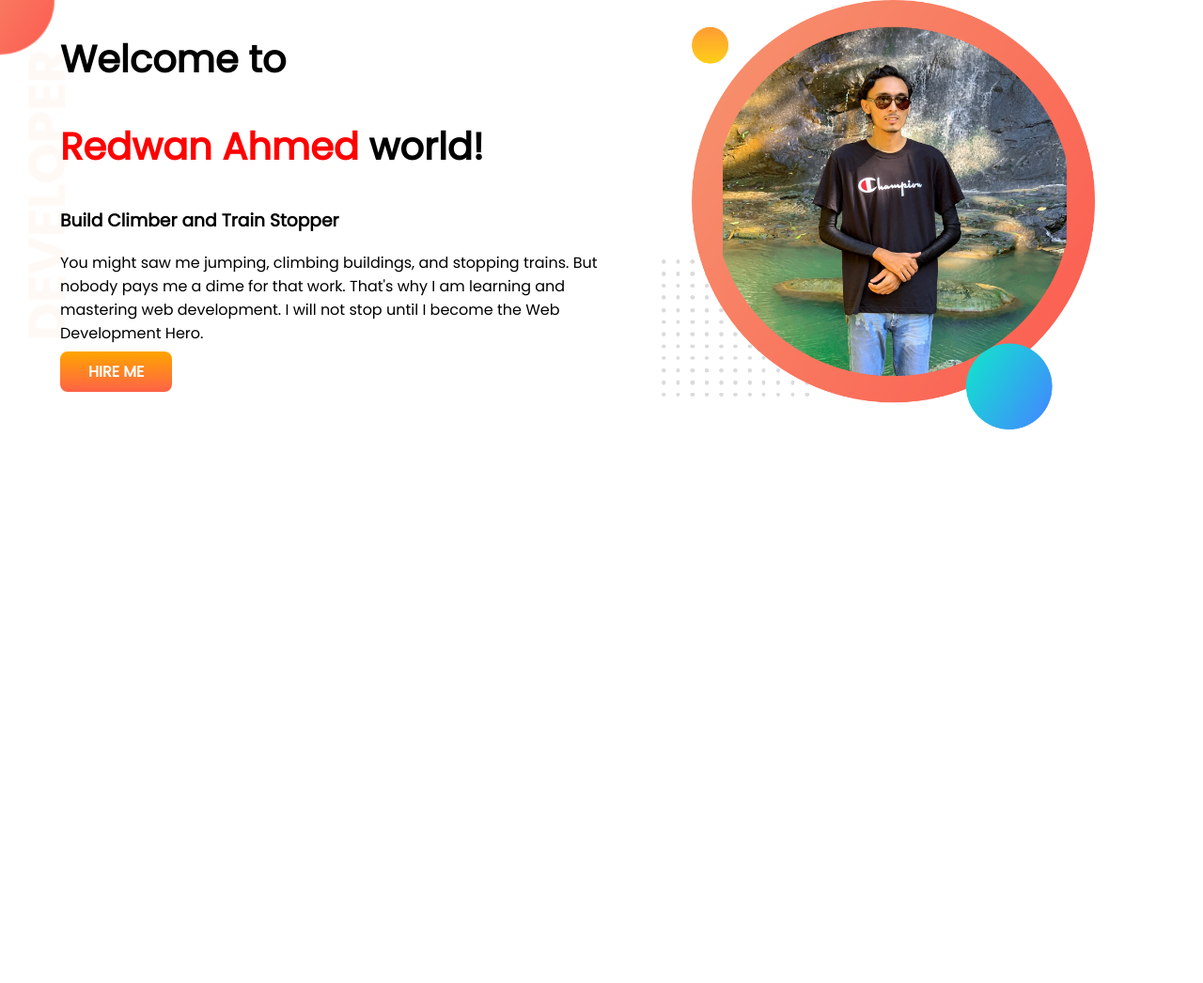
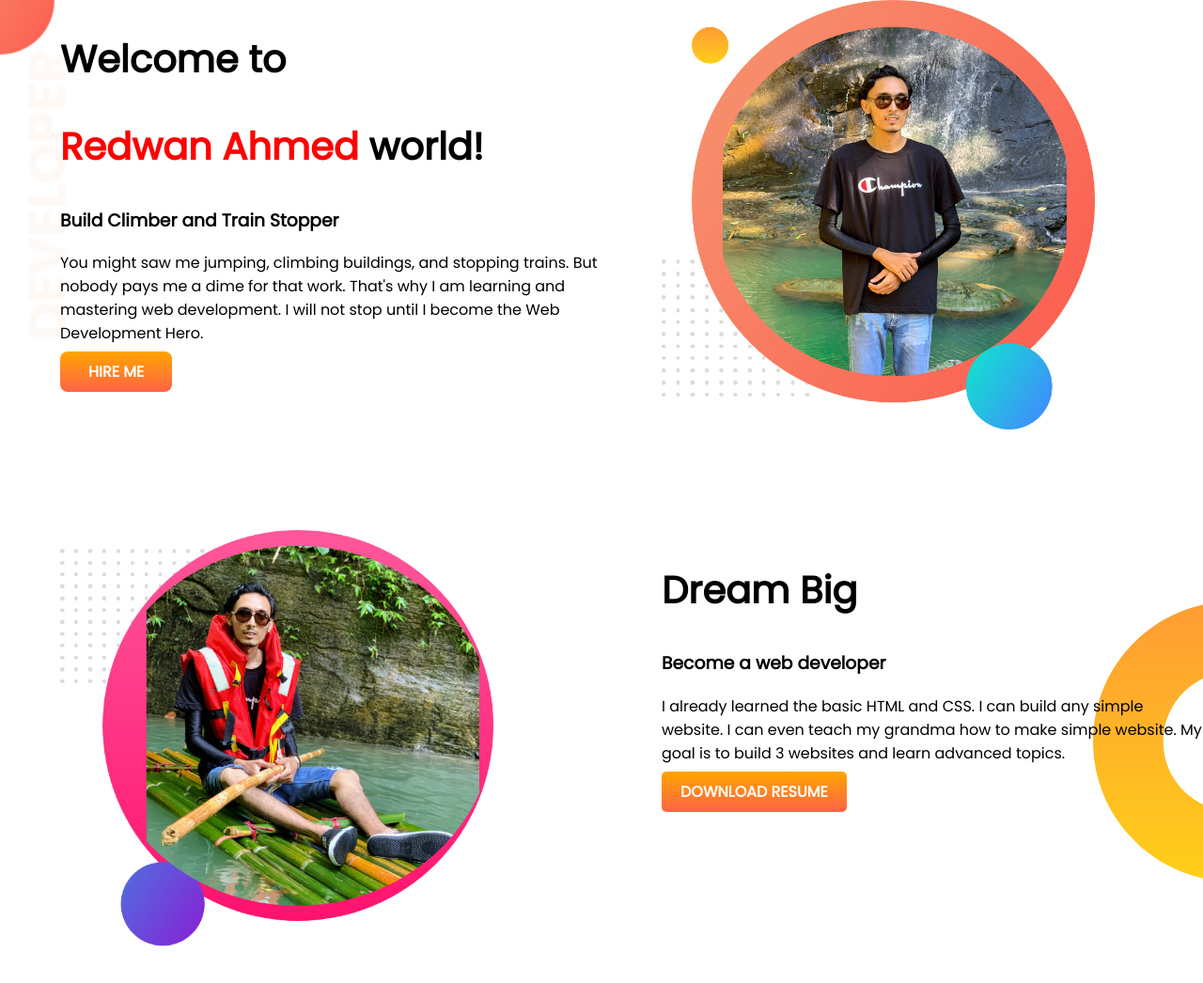
Before and after one commit to Redwan140/developer-portfolio, a plain HTML site: page index.html in a window 1280 px wide. Shown: the whole page at 94% size. Before the commit the page ends 800 px from the top, so only its background shows below. Drawn offline with Linux system fonts and the light colour scheme.

Commit message:
dream added

```diff
--- a/index.html
+++ b/index.html
@@ -29,6 +29,27 @@
             <img src="images/my-bg.png" alt="">
         </div>
     </section>
+    <section class="dream-big">
+        <div class="full-width">
+            <img src="images/redwan.png" alt="">
+        </div>
+
+        <div class="full-width">
+            <h1>Dream Big</h1>
+            <h3>Become a web developer</h3>
+            <p>I already learned the basic HTML and CSS. I can build any simple website. I can even teach my grandma how
+                to make simple website. My goal is to build 3 websites and learn advanced topics.</p>
+            <a class="red-btn" target="_blank" href="">DOWNLOAD RESUME</a>
+        </div>
+
+
+
+
+
+
+
+
+    </section>
 </body>
 
 </html>
--- a/style.css
+++ b/style.css
@@ -13,6 +13,7 @@ h1 {
 
 section {
     display: flex;
+    margin-bottom: 100px;
 }
 
 .half-width {
@@ -38,3 +39,28 @@ section {
     background-image: url(images/top-banner.png);
     background-repeat: no-repeat;
 }
+
+.full-width {
+    width: 100%;
+    padding-left: 5%;
+}
+
+.full-width img {
+    width: 80%;
+}
+
+.red-btn {
+    text-decoration: none;
+    color: white;
+    background-image: linear-gradient(orange, tomato);
+    padding: 10px 20px;
+    font-weight: 800;
+    border-radius: 5px;
+
+}
+
+.dream-big {
+    background-image: url(images/dream-bg.png);
+    background-repeat: no-repeat;
+    background-position: right;
+}
```
Also changed, not shown: images/redwan.png (added).
